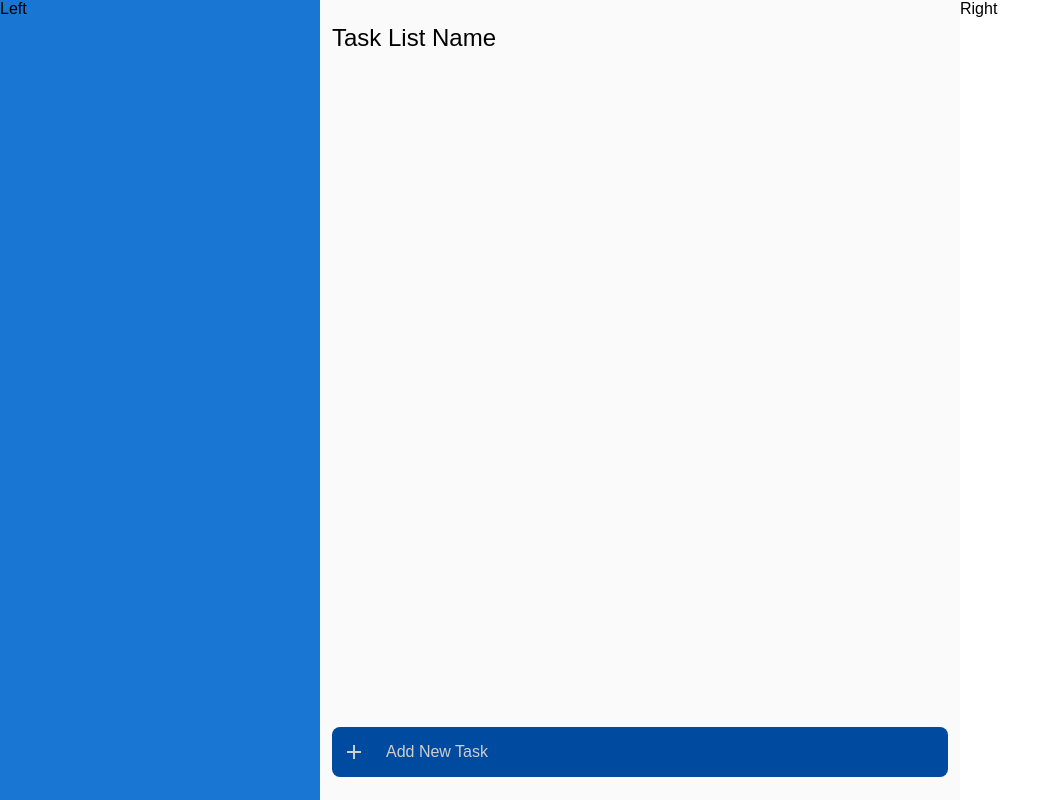
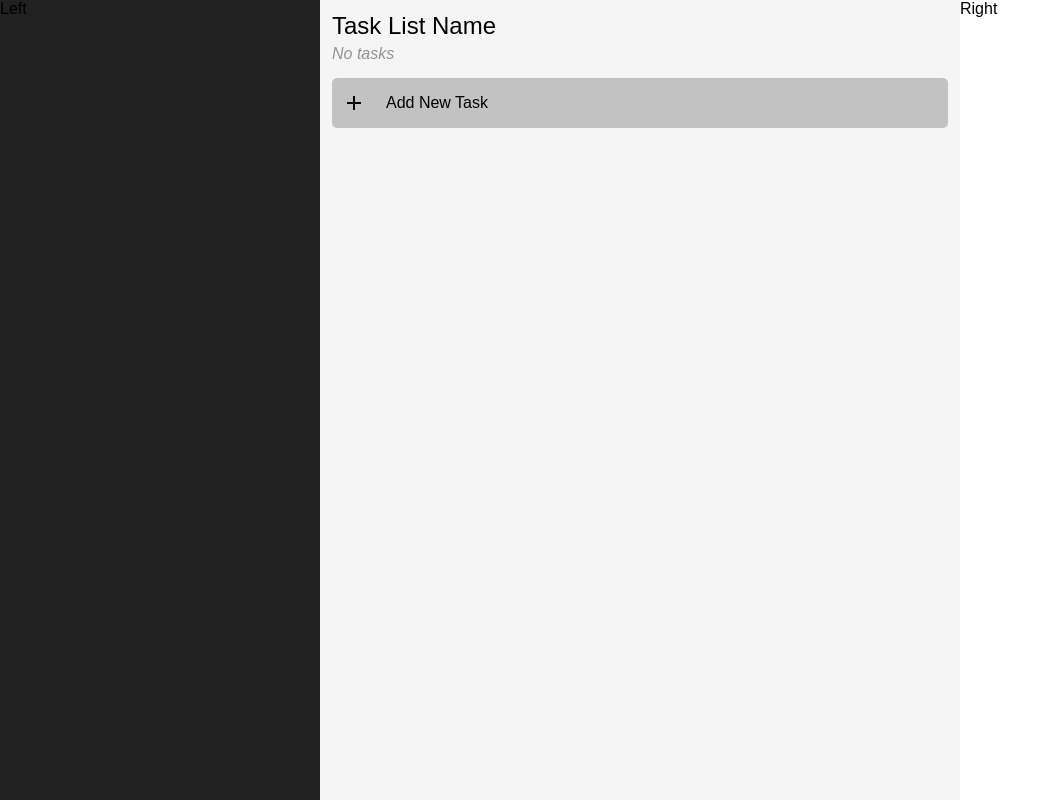
Before and after one commit to patrickiyog/todo-list-app, a React (Create React App) app: page / in a window 1280 px wide. Shown: the whole page, without its empty margins (0-1060 px from the left). Built offline with nearby package versions, Linux system fonts and the light colour scheme.

Commit message:
count completed tasks, create new layout

```diff
--- a/src/App.css
+++ b/src/App.css
@@ -13,13 +13,12 @@ body {
 
 .left-side {
   width: 25vw;
-  background-color: #1976d2;
+  background-color: #212121;
 }
 
 .center {
   display: flex;
   flex-direction: column;
   width: 50vw;
-  background-color: #fafafa;
-
+  background-color: #f5f5f5;
 }
--- a/src/App.tsx
+++ b/src/App.tsx
@@ -15,7 +15,6 @@ const App: React.FC = () => {
         <div className="left-side">Left</div>
         <div className="center">
           <TaskList />
-          <TaskForm />
         </div>
         <div className="right-side">Right</div>
       </div>
--- a/src/components/TaskForm/TaskForm.css
+++ b/src/components/TaskForm/TaskForm.css
@@ -1,18 +1,17 @@
 .task-form {
-    flex-grow: 1;
     display: flex;
     flex-direction: row;
     justify-content: center;
     align-items: center;
-    margin: 12px;
+    margin: 10px 0px;
   }
 
   .task-form-container {
     display: flex;
     flex-direction: row;
     width: 100%;
-    border-radius: 8px;
-    background-color: #004ba0;
+    border-radius: 5px;
+    background-color: #c2c2c2;
   }
 
   .input-container {
@@ -28,11 +27,11 @@
     font-size: 16px;
     border: none;
     background-color: transparent;
-    color: rgb(207, 207, 207);
+    color: #000000;
   }
 
   .input-container input::placeholder {
-    color: rgb(207, 207, 207);
+    color: #000000;
   }
 
   .input-container input:focus {
@@ -47,6 +46,6 @@
     font-size: 24px;
     border: none;
     border-radius: 5px;
-    color: rgb(207, 207, 207);
+    color: #000000;
     background-color: transparent;
   }
--- a/src/components/TaskList/TaskList.css
+++ b/src/components/TaskList/TaskList.css
@@ -1,13 +1,19 @@
 .task-list {
   display: flex;
   flex-direction: column;
-  height: 85vh;
+  height: 100vh;
   margin: 12px;
 }
 
 .task-list-name {
-  margin: 12px 0px;
   font-size: 24px;
+}
+
+.task-list-details {
+  margin: 5px 0px;
+  font-size: 16px;
+  font-style: italic;
+  opacity: 40%;
 }
 
 .task-list-list {
--- a/src/components/TaskList/TaskList.tsx
+++ b/src/components/TaskList/TaskList.tsx
@@ -2,14 +2,33 @@ import React from 'react';
 import './TaskList.css';
 import { useTaskContext } from '../../context/TaskContext';
 import TaskItem from '../TaskItem/TaskItem';
+import TaskForm from '../TaskForm/TaskForm';
 
 const TaskList = () => {
 
     const { tasks } = useTaskContext();
 
+    const countCompletedTasks = (): number => {
+        let count: number = 0;
+        for (const task of tasks) {
+            if (task.completed) {
+                count++;
+            }
+        }
+        return count;
+    }
+
     return (
         <div className="task-list">
-            <div className="task-list-name">Task List Name</div>
+            <div>
+                <div className="task-list-name">Task List Name</div>
+                <div className="task-list-details">
+                    {!tasks.length ? 'No tasks' : `${tasks.length} tasks, ${countCompletedTasks()} completed`}
+                </div>
+            </div>
+            <div>
+                <TaskForm />
+            </div>
             <div className="task-list-list">
                 {tasks.map((task, index) => <TaskItem key={index} task={task} />)}
             </div>
```
